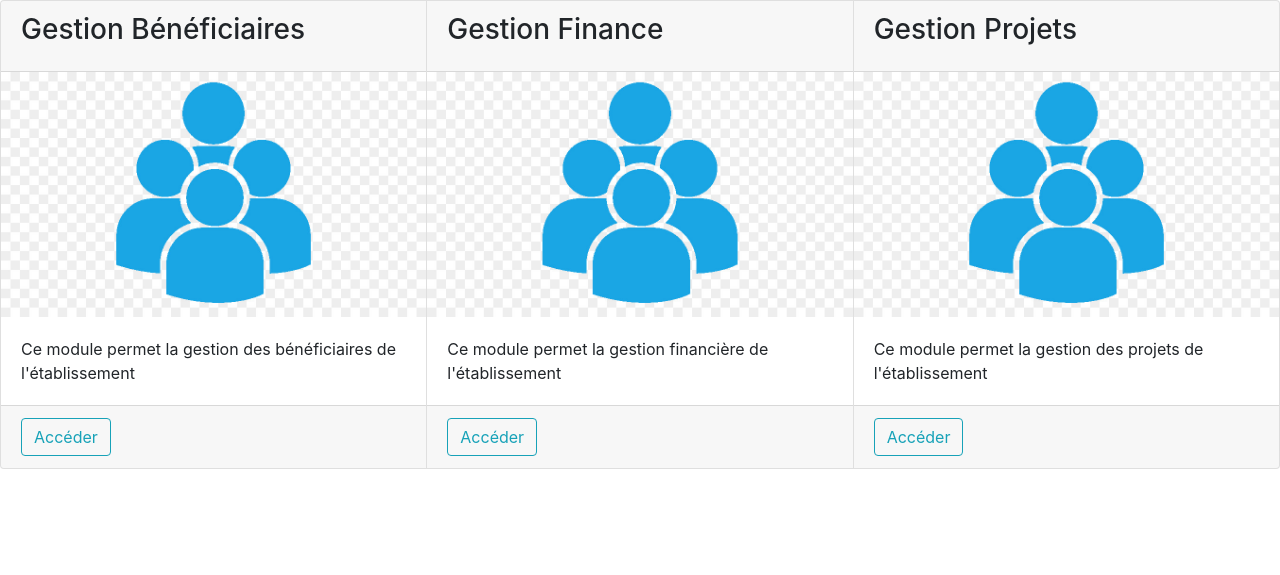
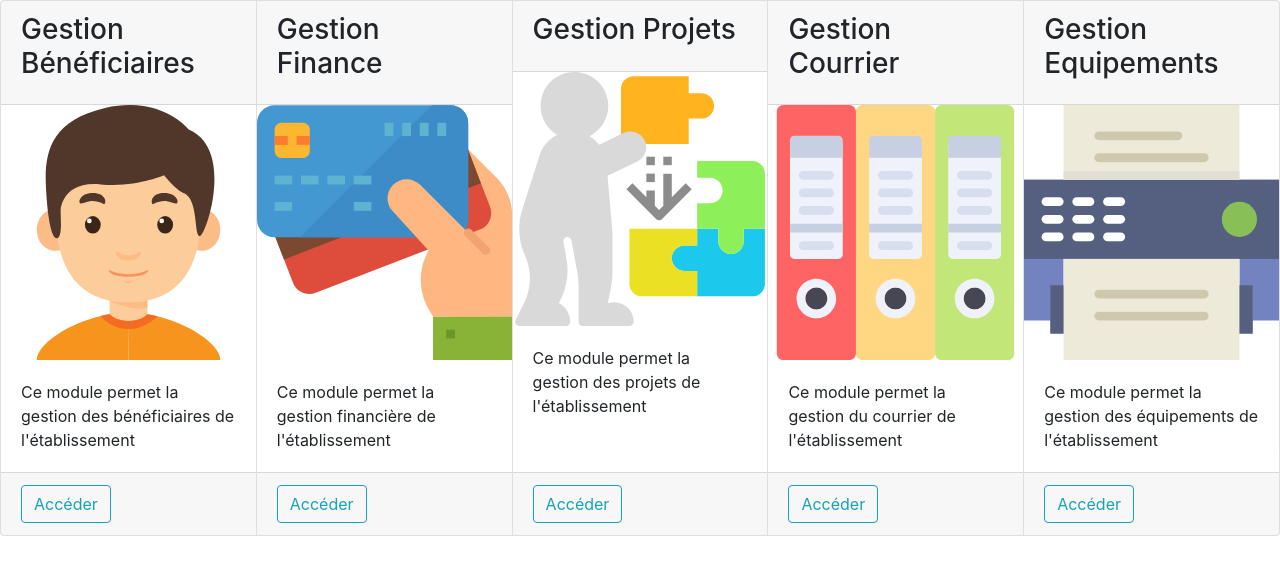
Before and after one commit to mohamedafriad/epsgest, a Django app: page / in a window 1280 px wide. Shown: the part 58-633 px from the top of the page. Run offline with Django 3.2, Linux system fonts and the light colour scheme; some libraries are stand-ins or nearby versions.

Commit message:
ajout d'icones sur la page d'accueil

```diff
--- a/templates/accueil.html
+++ b/templates/accueil.html
@@ -7,7 +7,7 @@
   	<div class="card-header">
   		<h3 class="card-title">Gestion Bénéficiaires</h3>
   	</div>
-    <img src={% static "beneficiaire.jpg" %} class="card-img-top" alt="...">
+    <img src={% static "beneficiaire.svg" %} class="card-img-top" alt="...">
     <div class="card-body">
       <p class="card-text">Ce module permet la gestion des bénéficiaires de l'établissement</p>
     </div>
@@ -21,7 +21,7 @@
   	<div class="card-header">
   		<h3 class="card-title">Gestion Finance</h3>
   	</div>
-    <img src={% static "beneficiaire.jpg" %} class="card-img-top" alt="...">
+    <img src={% static "finance.svg" %} class="card-img-top" alt="...">
     <div class="card-body">
       <p class="card-text">Ce module permet la gestion financière de l'établissement</p>
     </div>
@@ -35,7 +35,7 @@
   	<div class="card-header">
   		<h3 class="card-title">Gestion Projets</h3>
   	</div>
-    <img src={% static "beneficiaire.jpg" %} class="card-img-top" alt="...">
+    <img src={% static "project.svg" %} class="card-img-top" alt="...">
     <div class="card-body">
       <p class="card-text">Ce module permet la gestion des projets de l'établissement</p>
     </div>
@@ -45,5 +45,33 @@
       </p>
     </div>
   </div>
+  <div class="card">
+  	<div class="card-header">
+  		<h3 class="card-title">Gestion Courrier</h3>
+  	</div>
+    <img src={% static "courrier.svg" %} class="card-img-top" alt="...">
+    <div class="card-body">
+      <p class="card-text">Ce module permet la gestion du courrier de l'établissement</p>
+    </div>
+    <div class="card-footer">
+      <p class="card-text">
+      	<a href="/beneficiaire/" class="btn btn-outline-info">Accéder</a>
+      </p>
+    </div>
+  </div>
+  <div class="card">
+  	<div class="card-header">
+  		<h3 class="card-title">Gestion Equipements</h3>
+  	</div>
+    <img src={% static "equipement.svg" %} class="card-img-top" alt="...">
+    <div class="card-body">
+      <p class="card-text">Ce module permet la gestion des équipements de l'établissement</p>
+    </div>
+    <div class="card-footer">
+      <p class="card-text">
+      	<a href="/beneficiaire/" class="btn btn-outline-info">Accéder</a>
+      </p>
+    </div>
+  </div>
 </div>
 {% endblock %}
```
Also changed, not shown: static/beneficiaire.svg (added), static/courrier.svg (added), static/equipement.svg (added), static/finance.jpeg (added), static/finance.png (added), static/finance.svg (added), static/finance1.png (added), static/project.jpg (added), static/project.png (added), static/project.svg (added), static/project1.jpeg (added), static/project1.png (added).
